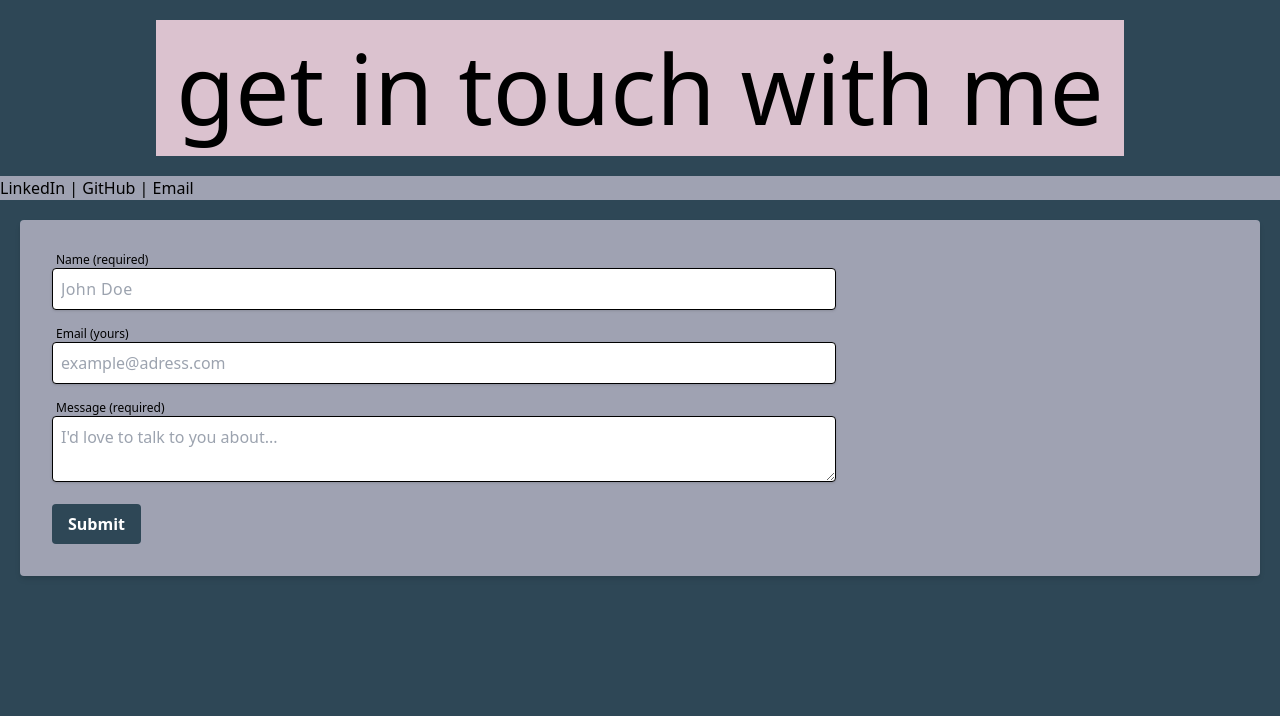
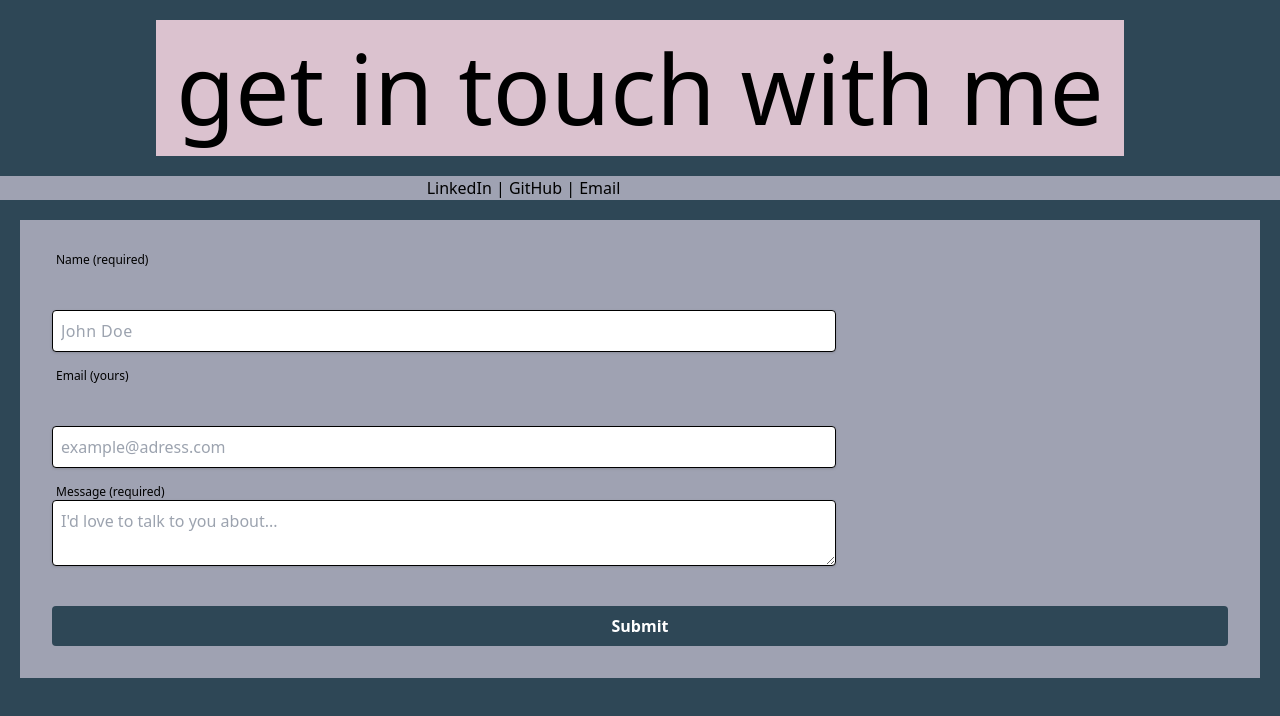
Before and after one commit to Thirteenhelens/testPersonalSite, a React (Create React App) app in the folder updatedpersonalsite/: page /ContactMe in a window 1280 px wide. Shown: the top 716 px of the page. Built offline with nearby package versions, Linux system fonts and the light colour scheme.

Commit message:
started styling the form with a grid

```diff
--- a/updatedpersonalsite/src/App/App.css
+++ b/updatedpersonalsite/src/App/App.css
@@ -486,36 +486,12 @@ Ensure the default browser behavior of the `hidden` attribute.
   margin: 1.25rem;
 }
 
-.m-3 {
-  margin: 0.75rem;
-}
-
-.m-2 {
-  margin: 0.5rem;
-}
-
-.m-4 {
-  margin: 1rem;
+.ml-1 {
+  margin-left: 0.25rem;
 }
 
 .mb-4 {
   margin-bottom: 1rem;
-}
-
-.mb-5 {
-  margin-bottom: 1.25rem;
-}
-
-.mb-3 {
-  margin-bottom: 0.75rem;
-}
-
-.mt-1 {
-  margin-top: 0.25rem;
-}
-
-.ml-1 {
-  margin-left: 0.25rem;
 }
 
 .grid {
@@ -534,10 +510,6 @@ Ensure the default browser behavior of the `hidden` attribute.
   width: 100vw;
 }
 
-.w-full {
-  width: 100%;
-}
-
 .w-2\/3 {
   width: 66.666667%;
 }
@@ -546,9 +518,20 @@ Ensure the default browser behavior of the `hidden` attribute.
   cursor: pointer;
 }
 
-.appearance-none {
-  -webkit-appearance: none;
-          appearance: none;
+.grid-cols-4 {
+  grid-template-columns: repeat(4, minmax(0, 1fr));
+}
+
+.grid-cols-3 {
+  grid-template-columns: repeat(3, minmax(0, 1fr));
+}
+
+.grid-rows-4 {
+  grid-template-rows: repeat(4, minmax(0, 1fr));
+}
+
+.justify-center {
+  justify-content: center;
 }
 
 .justify-items-center {
@@ -592,11 +575,6 @@ Ensure the default browser behavior of the `hidden` attribute.
   background-color: rgb(22 38 46 / var(--tw-bg-opacity));
 }
 
-.bg-white {
-  --tw-bg-opacity: 1;
-  background-color: rgb(255 255 255 / var(--tw-bg-opacity));
-}
-
 .p-5 {
   padding: 1.25rem;
 }
@@ -609,27 +587,17 @@ Ensure the default browser behavior of the `hidden` attribute.
   padding: 2.5rem;
 }
 
-.p-2 {
-  padding: 0.5rem;
-}
-
 .p-8 {
   padding: 2rem;
 }
 
-.px-8 {
-  padding-left: 2rem;
-  padding-right: 2rem;
+.p-2 {
+  padding: 0.5rem;
 }
 
 .py-2 {
   padding-top: 0.5rem;
   padding-bottom: 0.5rem;
-}
-
-.px-3 {
-  padding-left: 0.75rem;
-  padding-right: 0.75rem;
 }
 
 .px-4 {
@@ -643,14 +611,6 @@ Ensure the default browser behavior of the `hidden` attribute.
 
 .pt-10 {
   padding-top: 2.5rem;
-}
-
-.pt-6 {
-  padding-top: 1.5rem;
-}
-
-.pb-8 {
-  padding-bottom: 2rem;
 }
 
 .text-center {
@@ -672,27 +632,28 @@ Ensure the default browser behavior of the `hidden` attribute.
   line-height: 1;
 }
 
+.text-xs {
+  font-size: 0.75rem;
+  line-height: 1rem;
+}
+
 .text-7xl {
   font-size: 4.5rem;
   line-height: 1;
 }
 
-.text-sm {
-  font-size: 0.875rem;
-  line-height: 1.25rem;
+.text-base {
+  font-size: 1rem;
+  line-height: 1.5rem;
 }
 
-.text-xs {
-  font-size: 0.75rem;
-  line-height: 1rem;
+.text-4xl {
+  font-size: 2.25rem;
+  line-height: 2.5rem;
 }
 
 .font-bold {
   font-weight: 700;
-}
-
-.leading-tight {
-  line-height: 1.25;
 }
 
 .tracking-wide {
@@ -716,35 +677,19 @@ Ensure the default browser behavior of the `hidden` attribute.
   box-shadow: var(--tw-ring-offset-shadow, 0 0 #0000), var(--tw-ring-shadow, 0 0 #0000), var(--tw-shadow);
 }
 
+.hover\:bg-lighter:hover {
+  --tw-bg-opacity: 1;
+  background-color: rgb(219 194 207 / var(--tw-bg-opacity));
+}
+
 .hover\:bg-light:hover {
   --tw-bg-opacity: 1;
   background-color: rgb(159 162 178 / var(--tw-bg-opacity));
 }
 
-.hover\:bg-dark:hover {
-  --tw-bg-opacity: 1;
-  background-color: rgb(46 71 86 / var(--tw-bg-opacity));
-}
-
-.hover\:bg-lighter:hover {
-  --tw-bg-opacity: 1;
-  background-color: rgb(219 194 207 / var(--tw-bg-opacity));
-}
-
-.hover\:text-white:hover {
-  --tw-text-opacity: 1;
-  color: rgb(255 255 255 / var(--tw-text-opacity));
-}
-
 .hover\:text-darker:hover {
   --tw-text-opacity: 1;
   color: rgb(22 38 46 / var(--tw-text-opacity));
-}
-
-.hover\:shadow-md:hover {
-  --tw-shadow: 0 4px 6px -1px rgb(0 0 0 / 0.1), 0 2px 4px -2px rgb(0 0 0 / 0.1);
-  --tw-shadow-colored: 0 4px 6px -1px var(--tw-shadow-color), 0 2px 4px -2px var(--tw-shadow-color);
-  box-shadow: var(--tw-ring-offset-shadow, 0 0 #0000), var(--tw-ring-shadow, 0 0 #0000), var(--tw-shadow);
 }
 
 .hover\:shadow-lg:hover {
@@ -753,12 +698,32 @@ Ensure the default browser behavior of the `hidden` attribute.
   box-shadow: var(--tw-ring-offset-shadow, 0 0 #0000), var(--tw-ring-shadow, 0 0 #0000), var(--tw-shadow);
 }
 
-.focus\:outline-none:focus {
-  outline: 2px solid transparent;
-  outline-offset: 2px;
-}
+@media (min-width: 640px) {
+  .sm\:text-sm {
+    font-size: 0.875rem;
+    line-height: 1.25rem;
+  }
 
-@media (min-width: 640px) {
+  .sm\:text-8xl {
+    font-size: 6rem;
+    line-height: 1;
+  }
+
+  .sm\:text-4xl {
+    font-size: 2.25rem;
+    line-height: 2.5rem;
+  }
+
+  .sm\:text-3xl {
+    font-size: 1.875rem;
+    line-height: 2.25rem;
+  }
+
+  .sm\:text-base {
+    font-size: 1rem;
+    line-height: 1.5rem;
+  }
+
   .sm\:opacity-0 {
     opacity: 0;
   }
@@ -777,10 +742,9 @@ Ensure the default browser behavior of the `hidden` attribute.
     -webkit-column-gap: 2rem;
             column-gap: 2rem;
   }
-}
 
-@media (min-width: 1280px) {
-  .xl\:w-96 {
-    width: 24rem;
+  .md\:text-8xl {
+    font-size: 6rem;
+    line-height: 1;
   }
 }
--- a/updatedpersonalsite/src/ContactPage/ContactPage.jsx
+++ b/updatedpersonalsite/src/ContactPage/ContactPage.jsx
@@ -31,37 +31,38 @@ export default function ContactPage() {
         <div />
         <div id="header" class="p-5 bg-lighter text-center">
           <Link to="/Home">
-            <h1 class="text-8xl">get in touch with me</h1>
+            <h1 class="text-5xl md:text-8xl">get in touch with me</h1>
           </Link>
         </div>
         <div />
       </div>
 
-      <div id="socials" class="bg-light">
-        <nav>
+      <div id="socials" class="bg-light grid grid-cols-3">
+        <div />
+        <nav class="justify-center">
           <a
             target="_blank"
             rel="noreferrer"
             href="https://www.linkedin.com/in/jack-barrett02/"
           >
             {" "}
-            LinkedIn{" "}
+            LinkedIn |
           </a>
-          |
           <a
             target="_blank"
             rel="noreferrer"
             href="https://github.com/Thirteenhelens"
           >
             {" "}
-            GitHub{" "}
+            GitHub |
           </a>
-          |<a href="mailto:jbarrett1347@gmail.com"> Email </a>
+          <a href="mailto:jbarrett1347@gmail.com"> Email</a>
         </nav>
+        <div />
       </div>
 
-      {/* <div id="gridForForm"> */}
-      <form onSubmit={onSubmit} class="bg-light shadow-md rounded p-8 m-5">
+      {/* <div id="gridForForm" class="grid grid-rows-4 grid-cols-4"> */}
+      <form onSubmit={onSubmit} class="bg-light p-8 m-5 grid grid-rows-4">
         <div class="text-xs ml-1 pointer-events-none">Name (required)</div>
         <input
           required
@@ -101,7 +102,7 @@ export default function ContactPage() {
           Submit
         </button>
       </form>
-      {/* </div> */}
     </div>
+    // </div>
   );
 }
```
